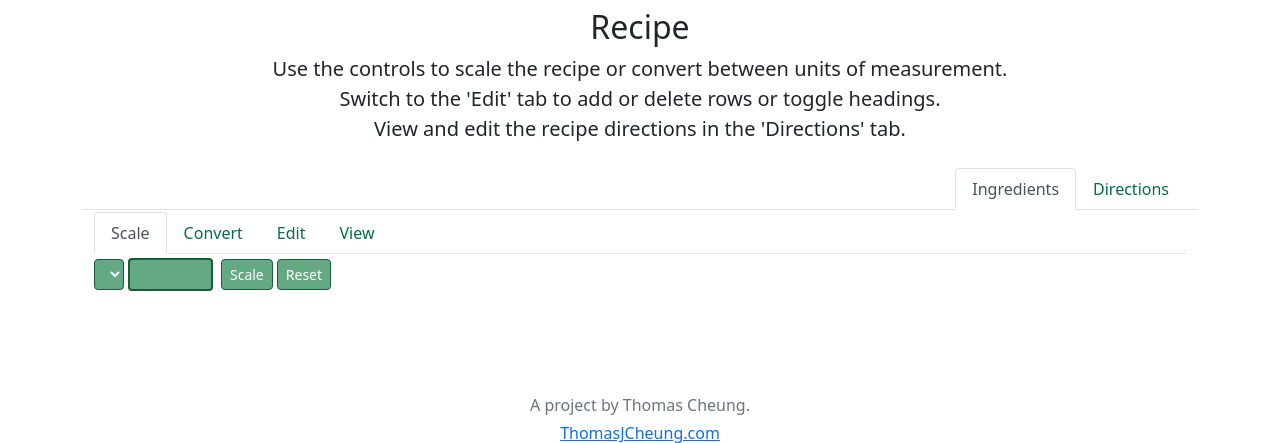
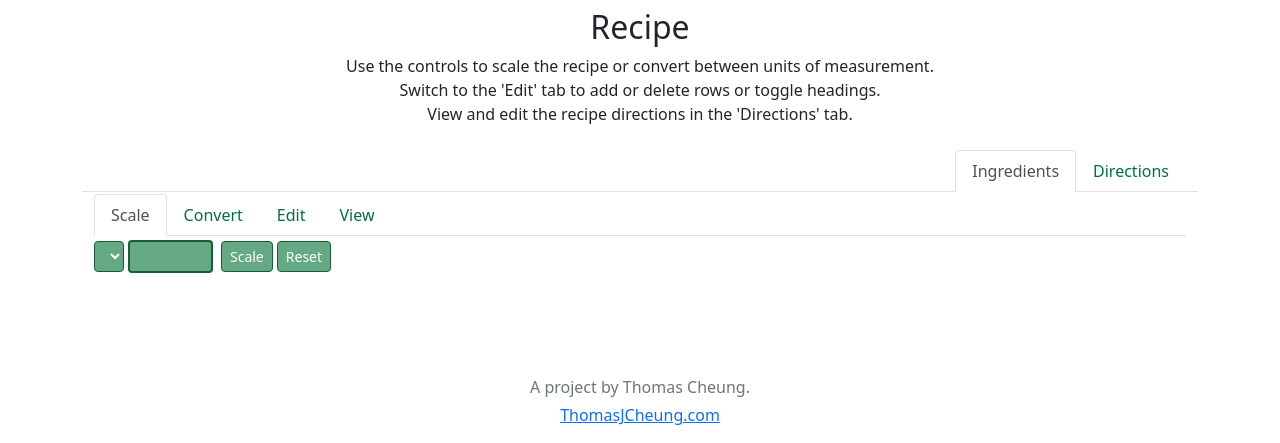
Before and after one commit to tomonymous/RecipeConverter, a Django app: template converter/templates/search.html in a window 1280 px wide. Shown: the part 72-515 px from the top of the page. Run offline with Django 4.2, Linux system fonts and the light colour scheme; the template is opened without the code that fills it, so the values that code supplies are empty; some libraries are stand-ins or nearby versions.

Commit message:
Typography tweaks

```diff
--- a/converter/templates/search.html
+++ b/converter/templates/search.html
@@ -45,7 +45,7 @@
     <div class="container">
       <div class="py-2 text-center">
         <h2>Recipe</h2>
-        <p class="lead">
+        <p class="fw-light">
             Use the controls to scale the recipe or convert between units of measurement. <br>
             Switch to the 'Edit' tab to add or delete rows or toggle headings. <br>
             View and edit the recipe directions in the 'Directions' tab.</p>
```
